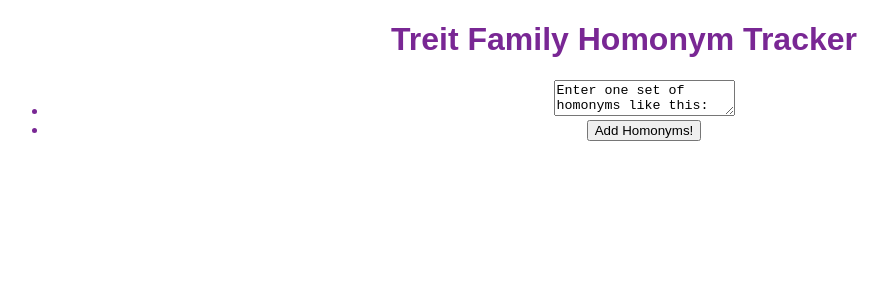
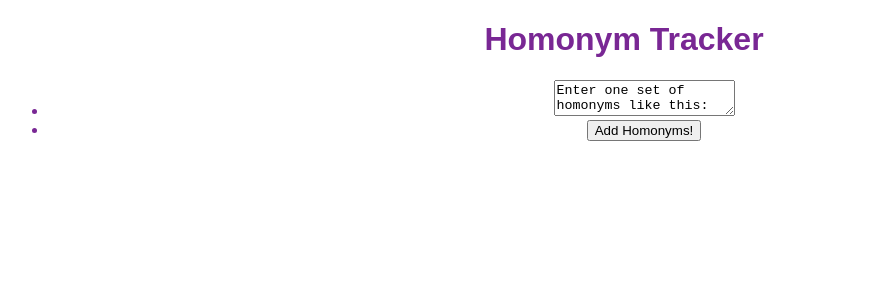
Before and after one commit to ttreit/mvp, a React app: page / in a window 1280 px wide. Shown: the top 300 px of the page, without its empty margins (16-904 px from the left). Built offline with nearby package versions, Linux system fonts and the light colour scheme.

Commit message:
Change page heading

```diff
--- a/src/App.jsx
+++ b/src/App.jsx
@@ -11,7 +11,7 @@ class App extends Component {
   render() {
     return(
       <div className='heading'>
-        <h1>Treit Family Homonym Tracker</h1>
+        <h1>Homonym Tracker</h1>
         <SubmissionForm />
       </div>
     );
```
